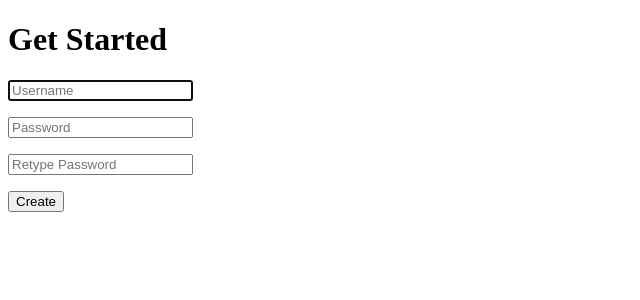
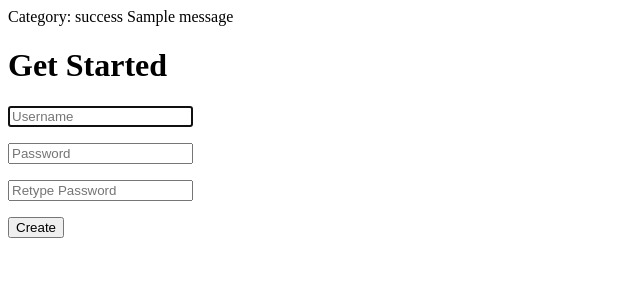
Before and after one commit to neverdue/pingme, a Flask app: page / in a window 1280 px wide. Shown: the top 300 px of the page, without its empty margins (0-640 px from the left). Run offline with Flask 2, Linux system fonts and the light colour scheme; tables that the repository leaves empty hold one stand-in row (values such as "Sample post"); one stand-in notice (Sample message) is shown.

Commit message:
Added flash messages to the routes

```diff
--- a/application.py
+++ b/application.py
@@ -1,4 +1,4 @@
-from flask import Flask, render_template, redirect, url_for
+from flask import Flask, render_template, redirect, url_for, flash
 from flask_login import LoginManager, login_user, logout_user, current_user
 
 from forms import *
@@ -32,6 +32,8 @@ def index():
         user = User(username=username, password=hashed_password)
         db.session.add(user)
         db.session.commit()
+
+        flash("You have registered successfully!", "success")
         return redirect(url_for('login'))
     return render_template("index.html", form=reg_form)
 
@@ -42,6 +44,8 @@ def login():
     if login_form.validate_on_submit():
         user_object = User.query.filter_by(username=login_form.username.data).first()
         login_user(user_object)
+
+        flash("Logged in successfully!", "success")
         return redirect(url_for('chat'))
 
     return render_template("login.html", form=login_form)
@@ -50,7 +54,8 @@ def login():
 def chat():
 
     if not current_user.is_authenticated:
-        return "Please login before trying to access this page"
+        flash("Please login before accessing this page!", "danger")
+        return redirect(url_for('login'))
 
     return "Ping Me!"
 
@@ -58,7 +63,8 @@ def chat():
 def logout():
 
     logout_user()
-    return "Logged you out! Goodbye!"
+    flash("Logged you out! Goodbye!", "success")
+    return redirect(url_for('login'))
 
 
 if __name__ == "__main__":
--- a/templates/prelogin-layout.html
+++ b/templates/prelogin-layout.html
@@ -5,6 +5,12 @@
     <title>{% block title %}{% endblock %} - PingMe</title>
   </head>
   <body>
+    {% with messages = get_flashed_messages(with_categories=true) %}
+      {% if messages %}
+        Category: {{ messages[0][0] }}
+        {{ messages[0][1] }}
+      {% endif %}
+    {% endwith %}
     {% block content %}
     {% endblock %}
   </body>
```
